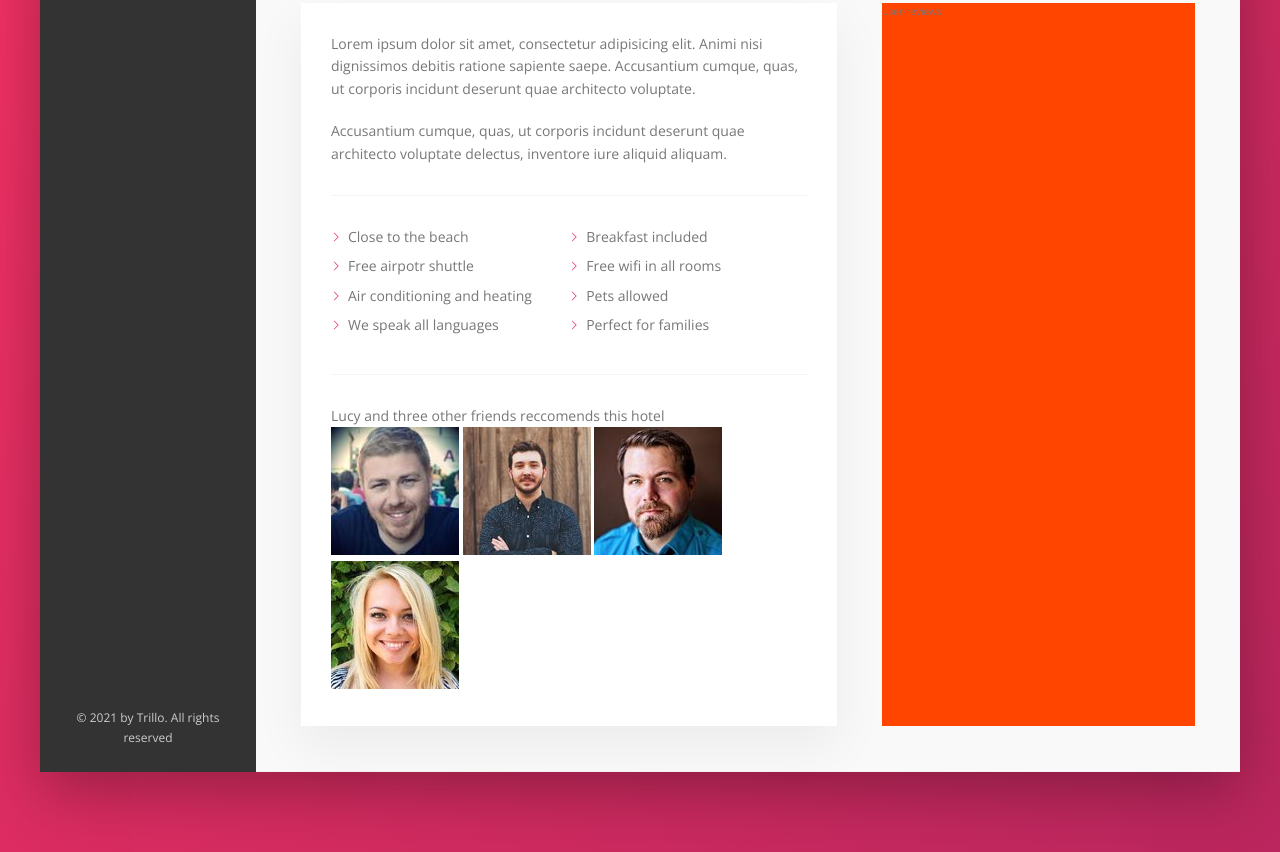
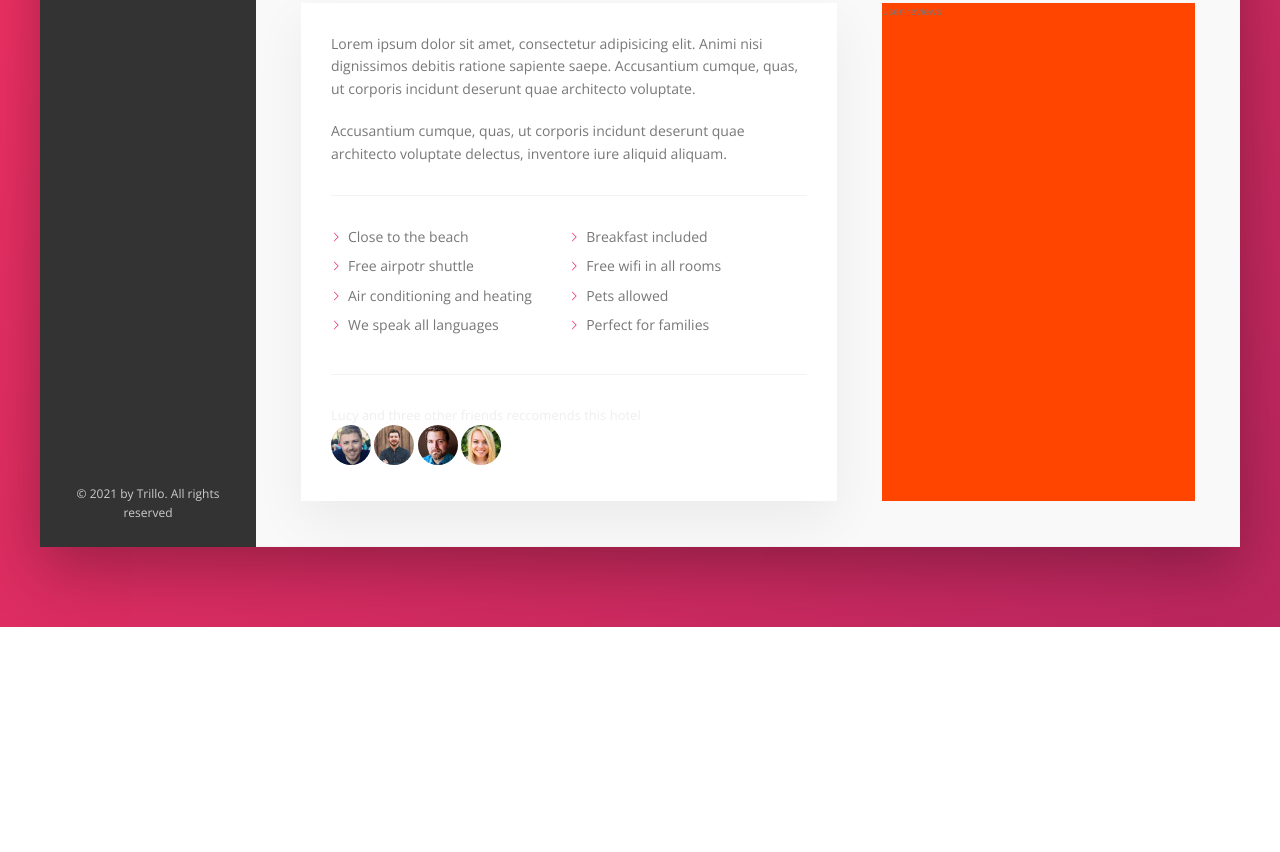
Before and after one commit to front-end-code/trillo, a website: page index.html in a window 1280 px wide. Shown: the part 644-1496 px from the top of the page. After the commit the page ends 1271 px from the top, so only its background shows below. Drawn offline with nearby package versions, Linux system fonts and the light colour scheme.

Commit message:
Start styling details section - part 4

```diff
--- a/sass/_components.scss
+++ b/sass/_components.scss
@@ -305,5 +305,12 @@
     }
 }
 .recommend {
+    font-size: 1.3rem;
+    color: var(--color-grey-light-3);
 
+    &__photos {
+        height: 4rem;
+        width: 4rem;
+        border-radius: 50%;
+    }
 }
```
Also changed, not shown: css/style.css.
